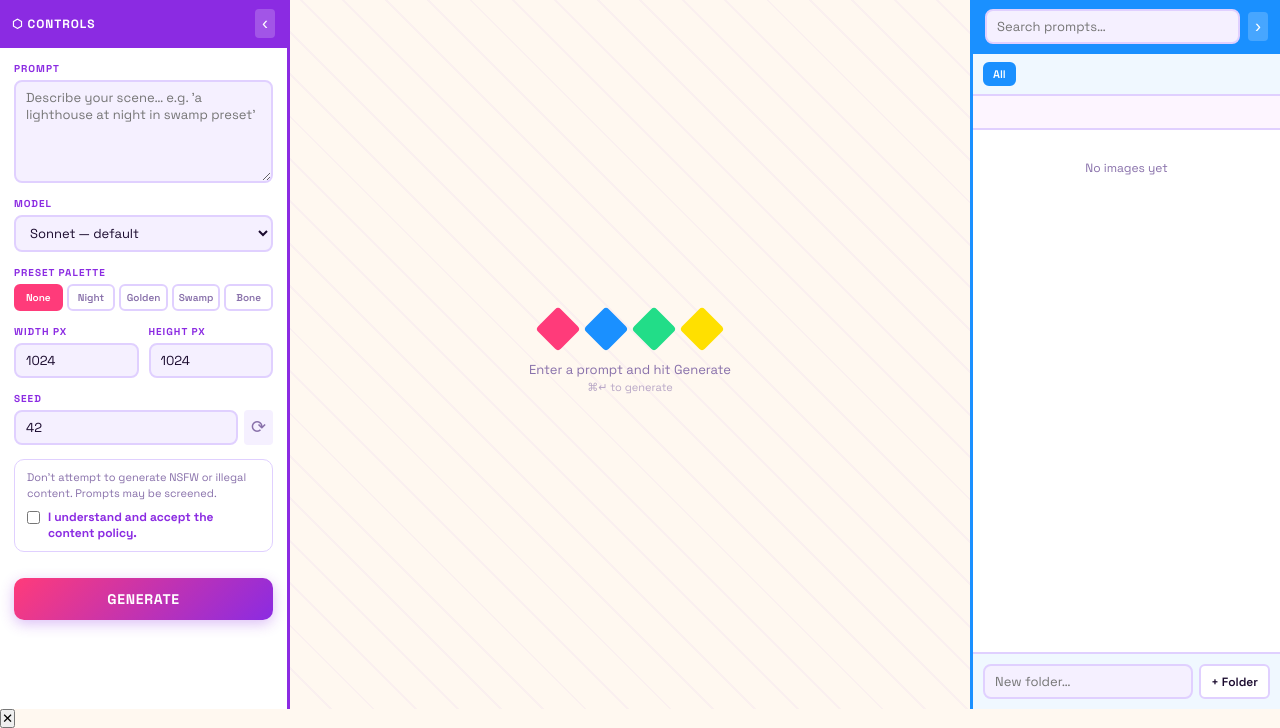
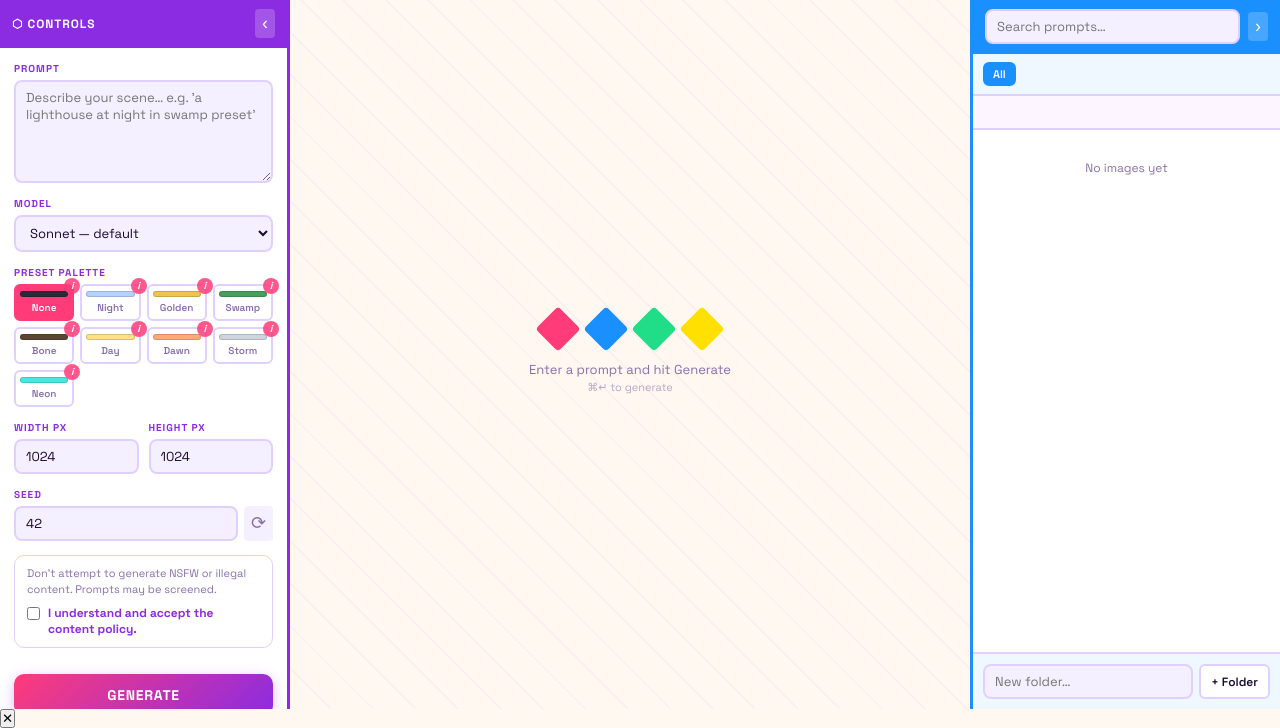
Before and after one commit to ivjames/pillow-polygons, a Flask app: page / in a window 1280 px wide. Shown: the part 91-819 px from the top of the page. Run offline with Flask 3, Linux system fonts and the light colour scheme; data that the repository does not hold is empty.

Commit message:
Add theme popovers and four new presets, from one source of truth (#12)
Following up on the black-sky fix: users had no way to know what a theme does
("is that what golden means?"), and there were only four. This makes the preset
picker self-describing and honest, and adds themes.

- renderer.PRESET_INFO is now the single source of truth: palette colors PLUS a
  literal, no-spin description of what each theme does to the sky (e.g. "Golden —
  warm golden-hour dusk: a dark amber sky. Not a bright daytime look."). PRESETS
  (colors only, what the renderer/palette consumes) is derived from it, so the UI
  and the renderer can't drift.
- Four new themes: Day (bright midday — the sunny look Golden isn't), Dawn (soft
  sunrise), Storm (grey overcast), Neon (violet->magenta synthwave). They flow
  through generation automatically via _palette_note.
- The picker renders its buttons and popovers from that data (index route passes
  _preset_ui): each preset shows a color swatch, and an info dot opens a
  description popover (tap to toggle, hover on desktop, tap-away to dismiss).
  "None" is described too.
- tests/test_presets.py pins the invariants: every theme has copy + a complete
  colors-only palette, PRESETS is derived from PRESET_INFO, picker leads with None.

Verified by rendering the page in a headless browser — 9 buttons with swatches
and working popovers. Full suite: 25 passing.


Claude-Session: https://claude.ai/code/session_0117krhAe4exaMMDyEMGDDb3

Co-authored-by: Claude <noreply@anthropic.com>

```diff
--- a/app.py
+++ b/app.py
@@ -18,7 +18,7 @@ os.makedirs(RENDERS_DIR, exist_ok=True)
 
 # inject renderer into path
 sys.path.insert(0, BASE_DIR)
-from renderer import render as poly_render, validate_scene as renderer_validate, SceneValidationError, PRESETS
+from renderer import render as poly_render, validate_scene as renderer_validate, SceneValidationError, PRESETS, PRESET_INFO
 import sandbox
 import jobqueue
 import scene_json
@@ -522,6 +522,21 @@ def row_to_dict(row, include_scene=True, tags=None, folders=None):
     d["svg_url"] = f"/static/renders/{d['svg']}" if d.get("svg") else None
     return d
 
+def _preset_ui():
+    """The preset picker's data, derived from renderer.PRESET_INFO so the buttons
+    and popovers never drift from the palettes the renderer actually uses. Leads
+    with a 'None' entry, and gives each a swatch (its accent color) for the chip."""
+    def hexc(rgb):
+        r, g, b = rgb[:3]
+        return f"#{r:02x}{g:02x}{b:02x}"
+    ui = [{"name": "", "label": "None",
+           "description": "No preset — a neutral dark palette; the scene picks its own colors.",
+           "swatch": "#2a2a3a"}]
+    ui += [{"name": p["name"], "label": p["label"], "description": p["description"],
+            "swatch": hexc(p["accent"])} for p in PRESET_INFO]
+    return ui
+
+
 # ── routes: pages ──────────────────────────────────────────────────────────
 @app.route("/")
 def index():
@@ -531,7 +546,8 @@ def index():
     # alongside CAPTCHA_SECRET (server) for CAPTCHA to work in a browser.
     return render_template("index.html",
                            form_token=anti_abuse.make_form_token(),
-                           captcha_sitekey=os.environ.get("CAPTCHA_SITEKEY", ""))
+                           captcha_sitekey=os.environ.get("CAPTCHA_SITEKEY", ""),
+                           presets=_preset_ui())
 
 # ── routes: generation ─────────────────────────────────────────────────────
 @app.route("/api/generate", methods=["POST"])
--- a/renderer.py
+++ b/renderer.py
@@ -108,12 +108,40 @@ def validate_scene(code):
                 return f"use of '{node.id}' is not allowed"
     return None
 
-PRESETS = {
-    "night":  {"bg": (8,10,22),   "atmosphere": (15,20,45,60),  "accent": (180,210,255), "grain": 3000},
-    "golden": {"bg": (38,28,12),  "atmosphere": (80,55,20,50),  "accent": (240,195,80),  "grain": 2000},
-    "swamp":  {"bg": (8,18,12),   "atmosphere": (20,50,28,55),  "accent": (70,160,90),   "grain": 2500},
-    "bone":   {"bg": (210,200,185),"atmosphere": (180,168,148,40),"accent": (90,70,50),  "grain": 1500},
-}
+# One source of truth for presets: palette colors PLUS the human-facing label and
+# an honest, literal description of what the theme does to the sky. The UI renders
+# its buttons and popovers from this list (so they can't drift from the renderer),
+# and PRESETS below — colors only, what the renderer/palette consumes — is derived
+# from it. Descriptions state brightness plainly (e.g. golden is dusk, not midday)
+# so the picker doesn't let users assume the wrong thing.
+_PALETTE_KEYS = ("bg", "atmosphere", "accent", "grain")
+PRESET_INFO = [
+    {"name": "night",  "label": "Night",
+     "description": "Deep near-black night in cool blues — starlit, low-light mood.",
+     "bg": (8,10,22),    "atmosphere": (15,20,45,60),   "accent": (180,210,255), "grain": 3000},
+    {"name": "golden", "label": "Golden",
+     "description": "Warm golden-hour dusk: a dark amber sky. Not a bright daytime look.",
+     "bg": (38,28,12),   "atmosphere": (80,55,20,50),   "accent": (240,195,80),  "grain": 2000},
+    {"name": "swamp",  "label": "Swamp",
+     "description": "Murky low-light bog — muted greens, dim and moody.",
+     "bg": (8,18,12),    "atmosphere": (20,50,28,55),   "accent": (70,160,90),   "grain": 2500},
+    {"name": "bone",   "label": "Bone",
+     "description": "Pale bleached daylight — a light off-white / tan background.",
+     "bg": (210,200,185),"atmosphere": (180,168,148,40),"accent": (90,70,50),    "grain": 1500},
+    {"name": "day",    "label": "Day",
+     "description": "Bright blue midday sky, light and airy — the sunny-day look.",
+     "bg": (206,231,250),"atmosphere": (120,175,235,50),"accent": (255,224,130), "grain": 700},
+    {"name": "dawn",   "label": "Dawn",
+     "description": "Soft sunrise — peach horizon fading to light periwinkle. Warm and gentle.",
+     "bg": (255,206,178),"atmosphere": (150,140,200,55),"accent": (255,168,120), "grain": 1200},
+    {"name": "storm",  "label": "Storm",
+     "description": "Grey overcast — flat, muted, low-contrast slate.",
+     "bg": (120,126,136),"atmosphere": (86,92,102,60),  "accent": (206,212,222), "grain": 2200},
+    {"name": "neon",   "label": "Neon",
+     "description": "Saturated retro glow — violet-to-magenta sky with a cyan accent.",
+     "bg": (232,48,150), "atmosphere": (70,18,110,60),  "accent": (72,232,226),  "grain": 1200},
+]
+PRESETS = {p["name"]: {k: p[k] for k in _PALETTE_KEYS} for p in PRESET_INFO}
 
 
 class SVGRecorder:
--- a/static/css/app.css
+++ b/static/css/app.css
@@ -127,15 +127,17 @@ textarea:focus, input:focus, select:focus {
 textarea { resize: vertical; min-height: 85px; }
 
 /* ── Preset grid ── */
-.preset-grid { display: grid; grid-template-columns: repeat(5, 1fr); gap: 4px; }
+.preset-grid { display: grid; grid-template-columns: repeat(auto-fill, minmax(60px, 1fr)); gap: 6px; }
+.preset-item { position: relative; }
 .preset-btn {
+  width: 100%;
   background: #fff;
   border: 2px solid var(--border);
   color: var(--muted);
   font-family: var(--sans);
   font-size: 10px;
   font-weight: 600;
-  padding: 5px 2px;
+  padding: 5px 4px;
   border-radius: 6px;
   cursor: pointer;
   transition: all 0.12s;
@@ -143,6 +145,60 @@ textarea { resize: vertical; min-height: 85px; }
 }
 .preset-btn:hover { border-color: var(--pink); color: var(--pink); transform: translateY(-1px); }
 .preset-btn.active { border-color: var(--pink); color: #fff; background: var(--pink); }
+/* Color chip on each button so the palette is legible at a glance. */
+.preset-swatch {
+  display: block;
+  width: 100%;
+  height: 6px;
+  border-radius: 3px;
+  margin-bottom: 4px;
+  border: 1px solid rgba(0,0,0,0.15);
+}
+/* Small ⓘ affordance; opens the description popover on tap (hover on desktop). */
+.preset-info {
+  position: absolute;
+  top: -6px;
+  right: -6px;
+  width: 16px;
+  height: 16px;
+  padding: 0;
+  border: none;
+  border-radius: 50%;
+  background: var(--pink);
+  color: #fff;
+  font-family: var(--sans);
+  font-size: 10px;
+  font-weight: 700;
+  font-style: italic;
+  line-height: 16px;
+  text-align: center;
+  cursor: pointer;
+  opacity: 0.85;
+}
+.preset-info:hover { opacity: 1; }
+.preset-pop {
+  display: none;
+  position: absolute;
+  z-index: 30;
+  top: 100%;
+  left: 50%;
+  transform: translateX(-50%);
+  min-width: 150px;
+  max-width: 220px;
+  width: max-content;
+  margin-top: 5px;
+  background: #14141c;
+  color: #fff;
+  font-family: var(--sans);
+  font-size: 11px;
+  font-weight: 500;
+  line-height: 1.35;
+  text-align: left;
+  padding: 7px 9px;
+  border-radius: 6px;
+  box-shadow: 0 6px 20px rgba(0,0,0,0.35);
+}
+.preset-item:hover .preset-pop, .preset-pop.show { display: block; }
 
 /* ── Seed row ── */
 .seed-row { display: flex; gap: 6px; }
--- a/static/js/app.js
+++ b/static/js/app.js
@@ -45,6 +45,22 @@ document.querySelectorAll(".preset-btn").forEach(btn => {
   });
 });
 document.querySelector('.preset-btn[data-preset=""]').classList.add("active");
+
+/* ── Preset info popovers (tap to toggle; hover also shows via CSS on desktop) ── */
+function closePresetPops() {
+  document.querySelectorAll(".preset-pop.show").forEach(p => p.classList.remove("show"));
+  document.querySelectorAll('.preset-info[aria-expanded="true"]').forEach(i => i.setAttribute("aria-expanded", "false"));
+}
+document.querySelectorAll(".preset-info").forEach(info => {
+  info.addEventListener("click", (e) => {
+    e.stopPropagation();                       // don't select the preset
+    const pop  = info.parentElement.querySelector(".preset-pop");
+    const open = pop.classList.contains("show");
+    closePresetPops();
+    if (!open) { pop.classList.add("show"); info.setAttribute("aria-expanded", "true"); }
+  });
+});
+document.addEventListener("click", closePresetPops);   // tap elsewhere dismisses
 
 /* ── Seed random ── */
 $("random-seed").addEventListener("click", () => {
--- a/templates/index.html
+++ b/templates/index.html
@@ -44,11 +44,15 @@
                 <div class="field">
           <label>Preset palette</label>
           <div class="preset-grid">
-            <button class="preset-btn active" data-preset="">None</button>
-            <button class="preset-btn" data-preset="night">Night</button>
-            <button class="preset-btn" data-preset="golden">Golden</button>
-            <button class="preset-btn" data-preset="swamp">Swamp</button>
-            <button class="preset-btn" data-preset="bone">Bone</button>
+            {% for p in presets %}
+            <div class="preset-item">
+              <button type="button" class="preset-btn{% if p.name == '' %} active{% endif %}" data-preset="{{ p.name }}">
+                <span class="preset-swatch" style="background: {{ p.swatch }}"></span>{{ p.label }}
+              </button>
+              <button type="button" class="preset-info" aria-label="About {{ p.label }} preset" aria-expanded="false">i</button>
+              <div class="preset-pop" role="tooltip">{{ p.description }}</div>
+            </div>
+            {% endfor %}
           </div>
         </div>
 
```
Also changed, not shown: tests/test_presets.py (added, +45 -0 lines).
